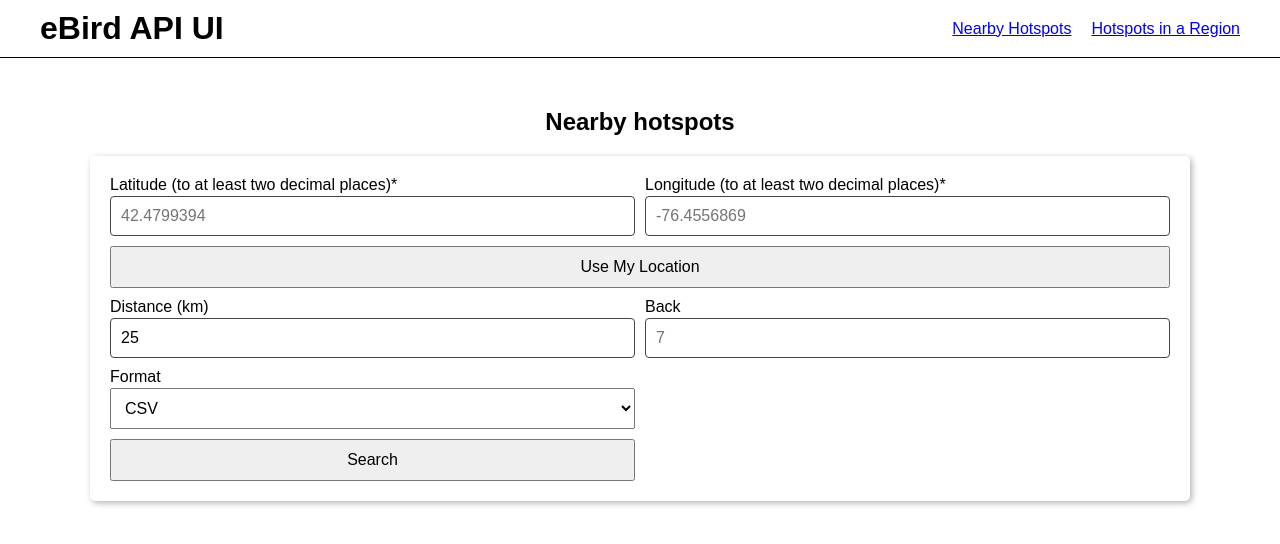
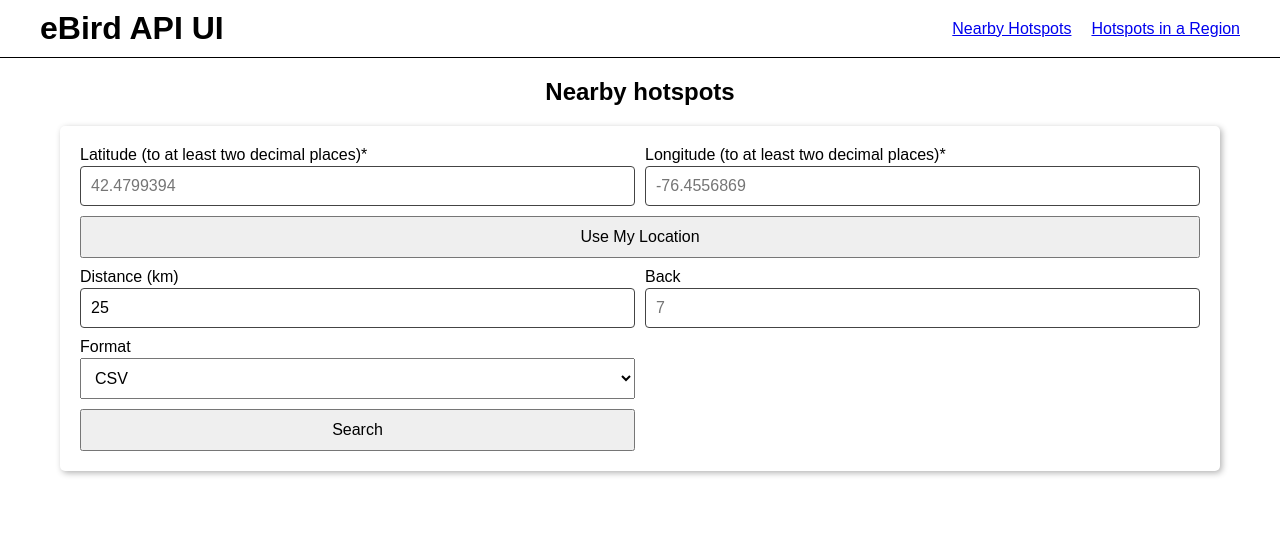
Before and after one commit to Fimbelowski/ebird-api-ui, a React (Vite) app: page /nearby-hotspots in a window 1280 px wide. Shown: the top 544 px of the page. Built offline with nearby package versions, Linux system fonts and the light colour scheme.

Commit message:
Reduce padding.

```diff
--- a/src/sass/layout/_BasePage.scss
+++ b/src/sass/layout/_BasePage.scss
@@ -1,5 +1,5 @@
 .base-page {
-  padding: 5rem;
+  padding: 2rem;
   max-width: 120rem;
   margin: 0 auto;
 
```
